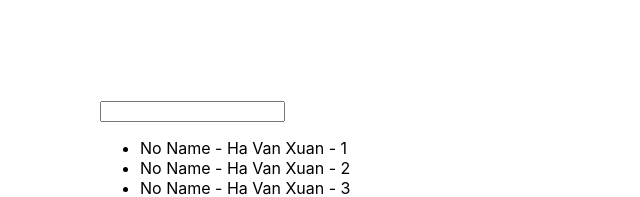
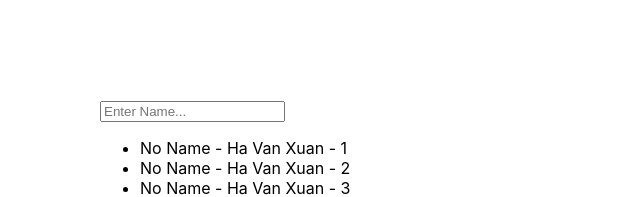
Before and after one commit to XuanNeil/understanding_reactjs, a React (Create React App) app: page / in a window 1280 px wide. Shown: the top 197 px of the page, without its empty margins (0-640 px from the left). Built offline with nearby package versions, Linux system fonts and the light colour scheme.

Commit message:
todo form

```diff
--- a/src/useState/components/toDoForm.js
+++ b/src/useState/components/toDoForm.js
@@ -1,26 +1,31 @@
-import React, {useState}  from "react";
+import React, { useState } from "react";
 
-const TodoForm = ({onSumbit}) => {
+const TodoForm = ({ onSumbit }) => {
     const [value, setValue] = useState('');
     const handleValueChange = (e) => {
         setValue(e.target.value);
     }
     const handleSumbit = (e) => {
-        e.preventDefault();
+        e.preventDefault(); // chặn trình duyệt tự động reload
         if (!onSumbit) return;
         const formValues = {
             title: value,
-            //...
+            //...sau có trường khác thì điền thêm.
         }
         onSumbit(formValues);
 
-        //Reset input
+        //Reset value
         setValue('');
     }
     return (
-      <form onSubmit={handleSumbit}>
-          <input type={'text'} value={value} onChange={handleValueChange} />
-      </form>
+        <form onSubmit={handleSumbit}>
+            <input
+                type={'text'}
+                value={value}
+                onChange={handleValueChange}
+                placeholder='Enter Name...'
+            />
+        </form>
     )
 }
 export default TodoForm;
--- a/src/useState/toDoList.js
+++ b/src/useState/toDoList.js
@@ -3,33 +3,33 @@ import TodoForm from './components/toDoForm';
 import { ToDoList } from './components/toDoList';
 
 const ToDo = () => {
-    const [toDoList, setTodoList] = useState([
-        {id: 1, title: 'No Name - Ha Van Xuan - 1'},
-        {id: 2, title: 'No Name - Ha Van Xuan - 2'},
-        {id: 3, title: 'No Name - Ha Van Xuan - 3'}
+    const [todoList, setTodoList] = useState([
+        { id: 1, title: 'No Name - Ha Van Xuan - 1' },
+        { id: 2, title: 'No Name - Ha Van Xuan - 2' },
+        { id: 3, title: 'No Name - Ha Van Xuan - 3' }
     ]);
-    console.log(toDoList);
-    const handleClick = (todo) => {
-       const index = toDoList.findIndex(item => item.id === todo.id);
-       if (index < 0) return;
-       let newTodo = [...toDoList];
-       newTodo.splice(index, 1);
+    console.log(todoList);
+    const handleRemoveClick = (todo) => {
+        const index = todoList.findIndex(item => item.id === todo.id);
+        if (index < 0) return;
+        let newTodo = [...todoList];
+        newTodo.splice(index, 1);
         setTodoList(newTodo);
     }
-    const handleTodoFormSumbit= (formValues) => {
+    const handleTodoFormSumbit = (formValues) => {
         const newTodo = {
-            id: toDoList.length + 1,
+            id: todoList.length + 1,
             ...formValues,
         }
-        const newTodoList = [...toDoList];
+        const newTodoList = [...todoList];
         newTodoList.push(newTodo);
         setTodoList(newTodoList);
     }
 
     return (
         <>
-        <TodoForm onSumbit={handleTodoFormSumbit}/>
-        <ToDoList todos={toDoList} onToDoClick={handleClick} />
+            <TodoForm onSumbit={handleTodoFormSumbit} />
+            <ToDoList todos={todoList} onToDoClick={handleRemoveClick} />
         </>
     )
 }
```
